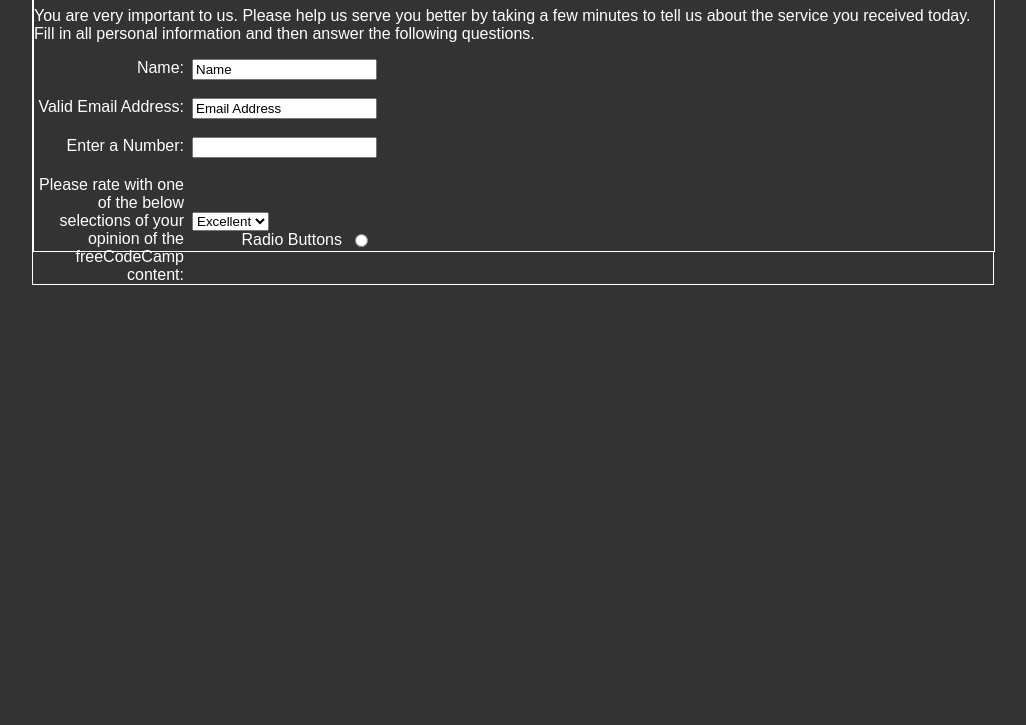
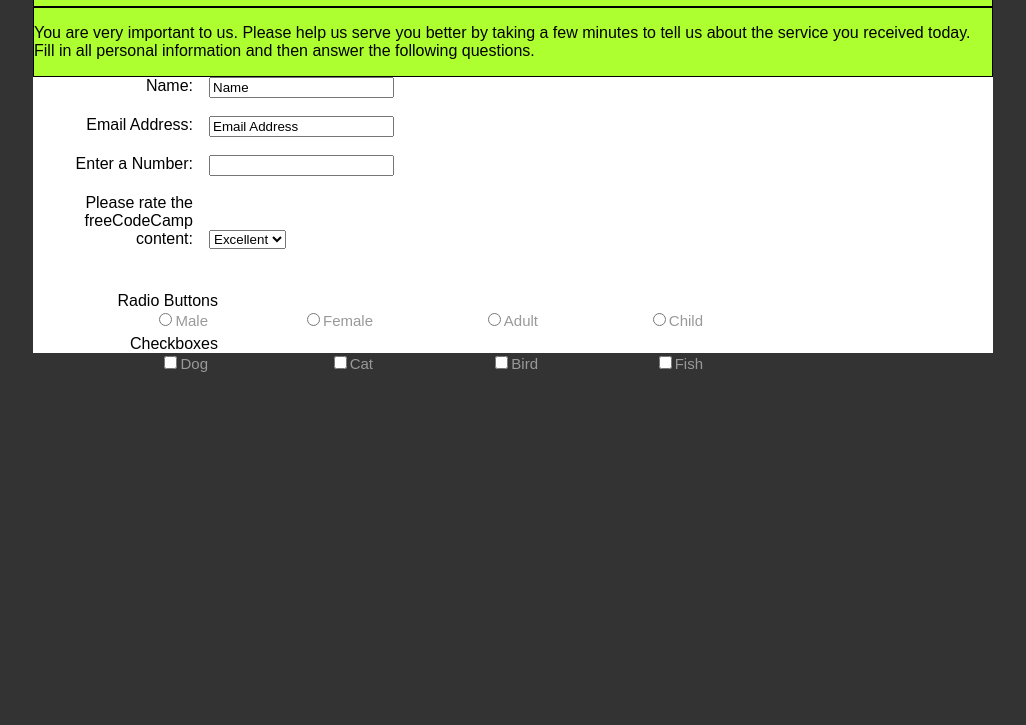
Before and after one commit to hildebeb/freeCodeCamp_SurveyForm, a plain HTML site: page index.html in a window 1280 px wide. Shown: the part 75-800 px from the top of the page, without its empty margins (127-1153 px from the left). Drawn offline with Linux system fonts and the light colour scheme.

Commit message:
Continued changes to survey form, playing around with CSS and input tag

```diff
--- a/index.html
+++ b/index.html
@@ -10,6 +10,7 @@
         <title>Survey Form</title>
     </head>
     <body>
+        <div class="container">
         <div id="title">
             <h1>Customer Satisfaction Survey</h1>
         </div>
@@ -23,7 +24,7 @@
                     <input id="name-label" type="text" value="Name" name="Name"><br><br>
                 </div>
                 <div id="email">
-                    <label>Valid Email Address:</label>
+                    <label>Email Address:</label>
                     <input id="email-label" type="email" value="Email Address" name="Email Address"><br><br>
                 </div>
                 <div id="number">
@@ -33,16 +34,29 @@
             </div>
 
             <div id="dropdown">
-                <label>Please rate with one of the below selections of your opinion of the freeCodeCamp content:</label> <br><br>
+                <label>Please rate the freeCodeCamp content:</label> <br><br>
                 <select name="rating">
                     <option value="excellent">Excellent</option>
                     <option value="good">Good</option>
                     <option value="poor">Poor</option>
                 </select>
+                <br><br>
             </div>
-            <div>
-                <label>Radio Buttons</label>
-                <input type="radio" name=""
+            <div class="maxl">
+                <label>Radio Buttons</label><br>
+                <label class="radio inline"><input type="radio" name="human" value="male"><span>Male</span></label>
+                <label class="radio inline"><input type="radio" name="human" value="female"><span>Female</span></label>
+                <label class="radio inline"><input type="radio" name="human" value="adult"><span>Adult</span></label>
+                <label class="radio inline"><input type="radio" name="human" value="child"><span>Child</span></label>
+
+            </div>
+            <div class="maxl">
+                <label>Checkboxes</label><br>
+                <label class="checkbox inline"><input type="checkbox" name="" value="dog"><span>Dog</span></label>
+                <label class="checkbox inline"><input type="checkbox" name="" value="cat"><span>Cat</span></label>
+                <label class="checkbox inline"><input type="checkbox" name="" value="bird"><span>Bird</span></label>
+                <label class="checkbox inline"><input type="checkbox" name="" value="fish"><span>Fish</span></label>
+
             </div>
 
 
@@ -50,5 +64,6 @@
 
 
         </form>
+        </div>
     </body>
 </html>
--- a/style.css
+++ b/style.css
@@ -5,20 +5,61 @@ html, body {
     width: 960px;
     height: auto;
     margin: auto;
-    border: solid 1px;
 }
 
 .container{
-    width: 90%;
+    width: auto;
+    height: auto;
     margin: auto;
-    background-color: #333;
-    color: #fff;
+    background-color: #fff;
+    color: #000;
+}
+
+#title, #description{
+    border: solid 1px;
+    background-color: greenyellow;
+}
+
+#title h1 {
     text-align: center;
 }
 
 label {
+    display: block;
     float: left;
-    width: 150px;
+    width: 10em;
     text-align: right;
-    margin-right: 0.5em;
+    margin-right: 1em;
 }
+
+.maxl{
+    margin: 25px;
+}
+
+.inline {
+    display: inline-block;
+}
+
+
+
+.radio {
+    color: #999;
+    font-size: 15px;
+    position: relative;
+}
+
+.radio span{
+    position:relative;
+    /*padding-left:20px;*/
+}
+
+.checkbox {
+    color: #999;
+    font-size: 15px;
+    position: relative;
+}
+
+.checkbox span{
+    position:relative;
+    /*padding-left:20px;*/
+}
```
